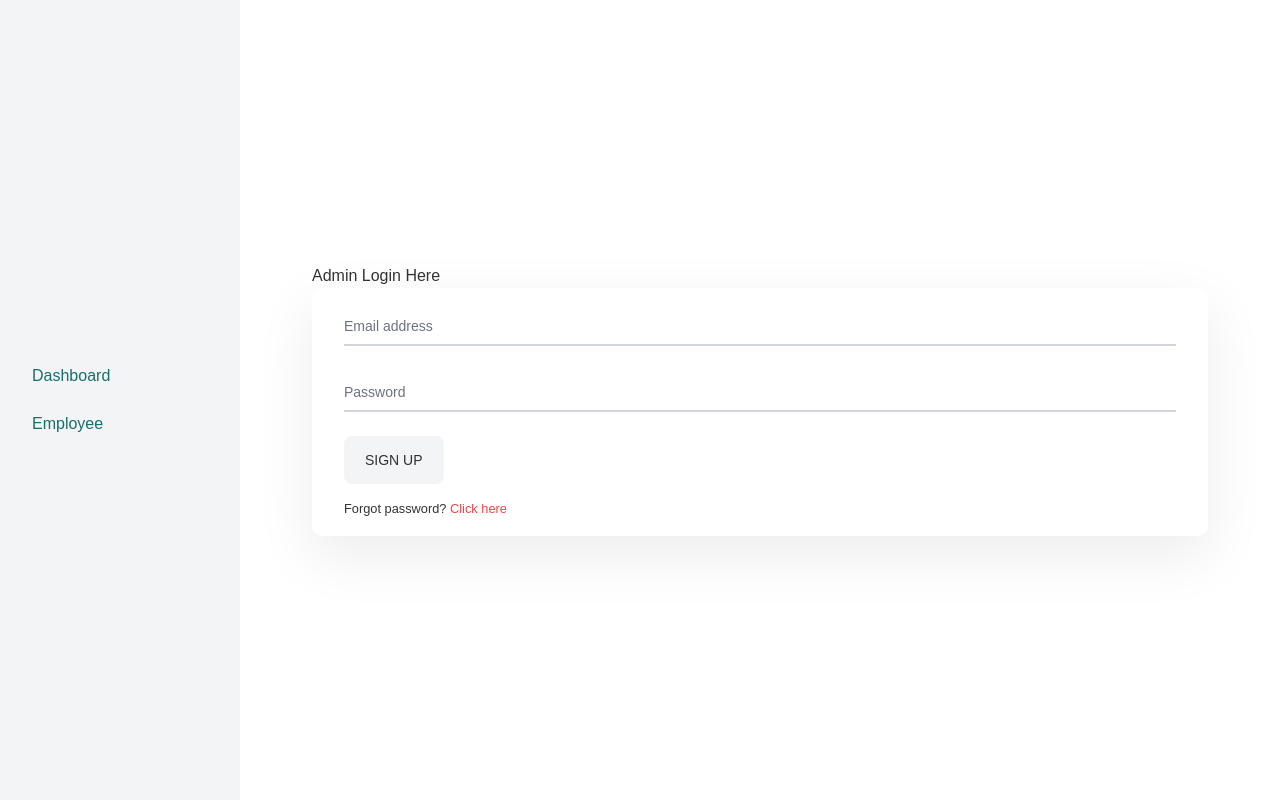
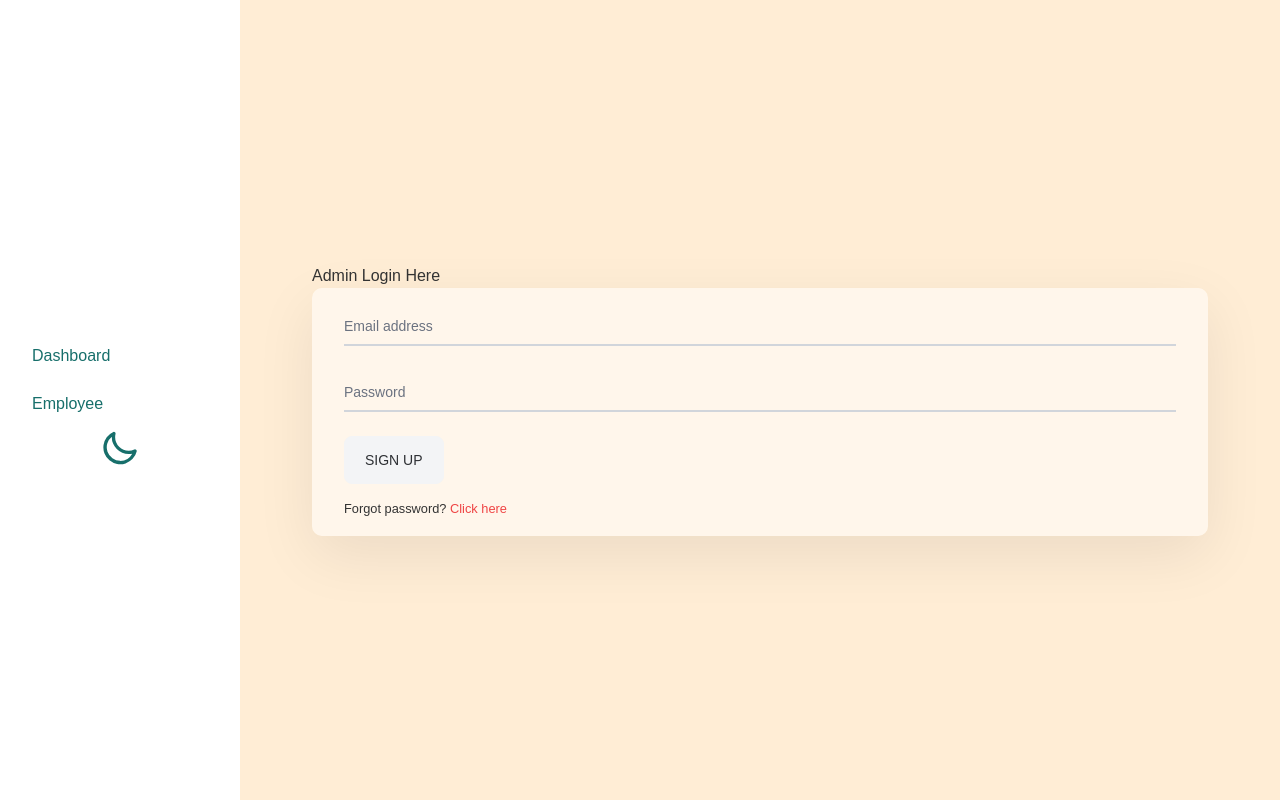
Before and after one commit to mdsaharshital/aptcoder-admin-pannel, a React (Create React App) app: page /signin in a window 1280 px wide. Built offline with nearby package versions, Linux system fonts and the light colour scheme; no server answers.

Commit message:
all route setup done 1st commit and night mode adde

```diff
--- a/public/index.html
+++ b/public/index.html
@@ -39,5 +39,7 @@
       To begin the development, run `npm start` or `yarn start`.
       To create a production bundle, use `npm run build` or `yarn build`.
     -->
+    <!-- daisy ui  -->
+    <script src="https://cdn.jsdelivr.net/npm/theme-change@2.0.2/index.js"></script>
   </body>
 </html>
--- a/src/pages/Navbar/Navbar.js
+++ b/src/pages/Navbar/Navbar.js
@@ -19,12 +19,34 @@
           <span>Logout</span>
         </li>
       )}
+      <label class="swap swap-rotate">
+        {/* <!-- this hidden checkbox controls the state --> */}
+        <input type="checkbox" data-toggle-theme="dark,light" />
+
+        {/* <!-- sun icon --> */}
+        <svg
+          class="swap-on fill-current w-10 h-10"
+          xmlns="http://www.w3.org/2000/svg"
+          viewBox="0 0 24 24"
+        >
+          <path d="M5.64,17l-.71.71a1,1,0,0,0,0,1.41,1,1,0,0,0,1.41,0l.71-.71A1,1,0,0,0,5.64,17ZM5,12a1,1,0,0,0-1-1H3a1,1,0,0,0,0,2H4A1,1,0,0,0,5,12Zm7-7a1,1,0,0,0,1-1V3a1,1,0,0,0-2,0V4A1,1,0,0,0,12,5ZM5.64,7.05a1,1,0,0,0,.7.29,1,1,0,0,0,.71-.29,1,1,0,0,0,0-1.41l-.71-.71A1,1,0,0,0,4.93,6.34Zm12,.29a1,1,0,0,0,.7-.29l.71-.71a1,1,0,1,0-1.41-1.41L17,5.64a1,1,0,0,0,0,1.41A1,1,0,0,0,17.66,7.34ZM21,11H20a1,1,0,0,0,0,2h1a1,1,0,0,0,0-2Zm-9,8a1,1,0,0,0-1,1v1a1,1,0,0,0,2,0V20A1,1,0,0,0,12,19ZM18.36,17A1,1,0,0,0,17,18.36l.71.71a1,1,0,0,0,1.41,0,1,1,0,0,0,0-1.41ZM12,6.5A5.5,5.5,0,1,0,17.5,12,5.51,5.51,0,0,0,12,6.5Zm0,9A3.5,3.5,0,1,1,15.5,12,3.5,3.5,0,0,1,12,15.5Z" />
+        </svg>
+
+        {/* <!-- moon icon --> */}
+        <svg
+          class="swap-off fill-current w-10 h-10"
+          xmlns="http://www.w3.org/2000/svg"
+          viewBox="0 0 24 24"
+        >
+          <path d="M21.64,13a1,1,0,0,0-1.05-.14,8.05,8.05,0,0,1-3.37.73A8.15,8.15,0,0,1,9.08,5.49a8.59,8.59,0,0,1,.25-2A1,1,0,0,0,8,2.36,10.14,10.14,0,1,0,22,14.05,1,1,0,0,0,21.64,13Zm-9.5,6.69A8.14,8.14,0,0,1,7.08,5.22v.27A10.15,10.15,0,0,0,17.22,15.63a9.79,9.79,0,0,0,2.1-.22A8.11,8.11,0,0,1,12.14,19.73Z" />
+        </svg>
+      </label>
     </>
   );
   return (
     <div class="drawer drawer-mobile ">
       <input id="my-drawer-2" type="checkbox" class="drawer-toggle" />
-      <div class="drawer-content flex flex-col items-center justify-center">
+      <div class="drawer-content flex flex-col items-center justify-center bg-accent">
         {/* <!-- Page content here --> */}
         {children}
         <Outlet />
@@ -55,9 +77,9 @@
           </div>
         </div>
       </div>
-      <div class="drawer-side ">
+      <div class="drawer-side">
         <label htmlFor="my-drawer-2" class="drawer-overlay"></label>
-        <ul class="bg-neutral text-primary menu p-4 overflow-y-auto w-60 justify-center">
+        <ul class="text-primary menu p-4 overflow-y-auto w-60 justify-center">
           {/* <!-- Sidebar content here --> */}
           {menuItems}
         </ul>
```
